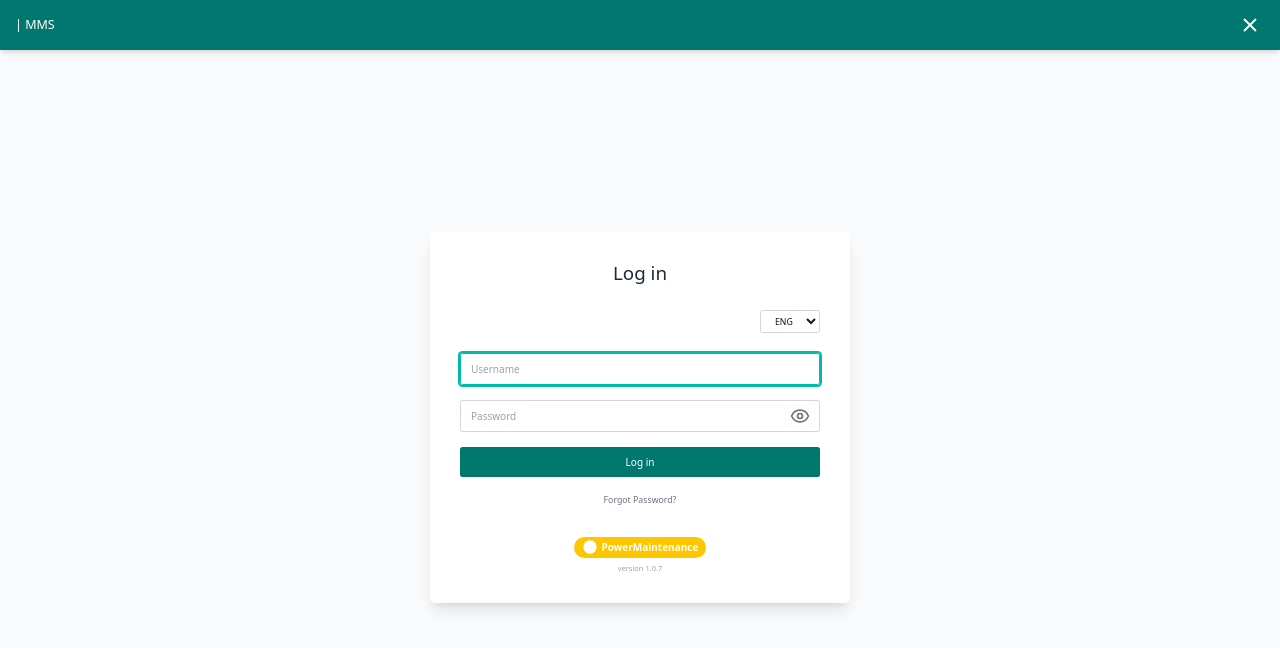
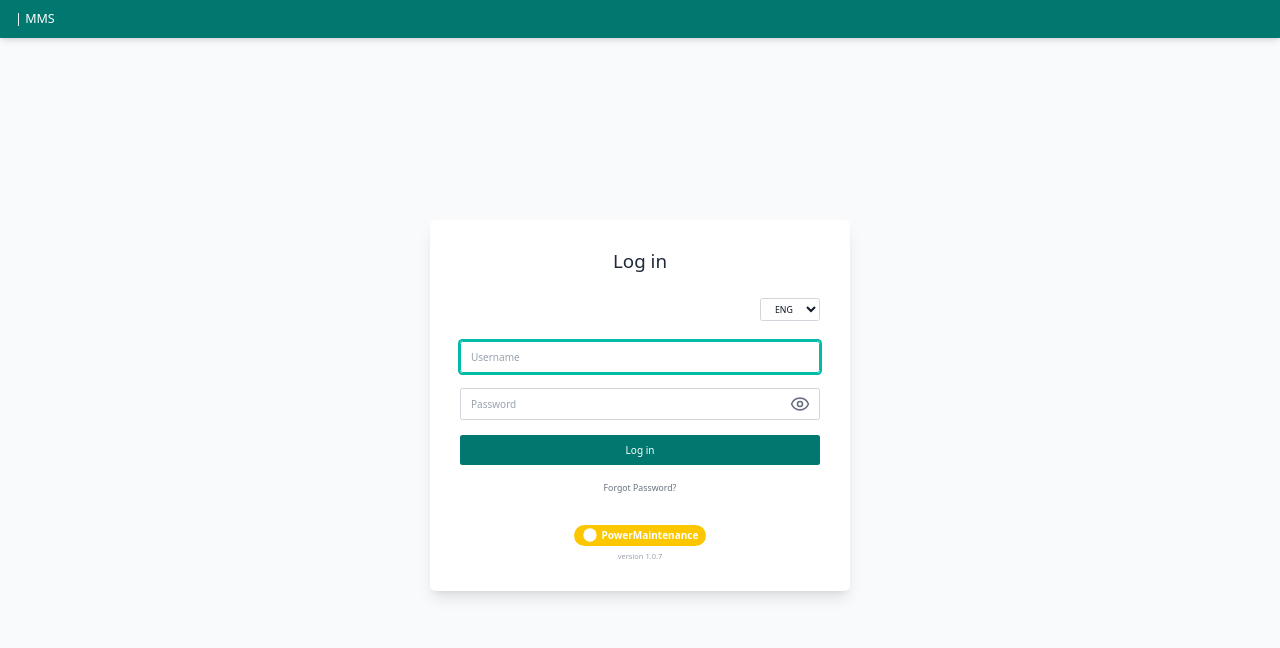
Before and after one commit to WhiteRoses1998/MMS-UI, a React (Vite) app: page /login in a window 1280 px wide. Shown: the top 648 px of the page. Built offline with nearby package versions, Linux system fonts and the light colour scheme.

Commit message:
add logout

```diff
--- a/src/components/layout/Topbar.tsx
+++ b/src/components/layout/Topbar.tsx
@@ -1,13 +1,20 @@
 // src/components/layout/Topbar.tsx
 import { Menu } from 'lucide-react';
 import { useSidebar } from '@/hooks/useSidebar';
+import { useNavigate } from 'react-router-dom'; // ← เพิ่มบรรทัดนี้
 
 export default function Topbar() {
   const { toggle } = useSidebar();
+  const navigate = useNavigate(); // ← เพิ่มบรรทัดนี้
+
+  // ← เพิ่มฟังก์ชันนี้
+  const handleLogout = () => {
+    localStorage.removeItem('isAuthenticated');
+    navigate('/login');
+  };
 
   return (
     <header className="bg-teal-700 text-white h-16 flex items-center justify-between px-4 shadow-md fixed top-0 left-0 right-0 z-20">
-      {/* Hamburger button - แสดงตลอดทุกขนาดหน้าจอ */}
       <button onClick={toggle} className="p-2 rounded hover:bg-teal-600 transition-colors">
         <Menu size={18} />
       </button>
@@ -16,7 +23,9 @@ export default function Topbar() {
 
       <div className="flex items-center gap-4">
         <span>Powerpower</span>
-        <button className="hover:underline">Logout</button>
+        <button onClick={handleLogout} className="hover:underline"> {/* ← เพิ่ม onClick */}
+          Logout
+        </button>
       </div>
     </header>
   );
--- a/src/pages/Login.tsx
+++ b/src/pages/Login.tsx
@@ -48,12 +48,6 @@ const Login: React.FC = () => {
       {/* Header */}
       <div className="bg-teal-700 text-white px-6 py-4 flex justify-between items-center shadow-md">
         <div className="text-xl font-medium">| MMS</div>
-        <button
-          aria-label="Close"
-          className="hover:bg-teal-600 p-1.5 rounded transition-colors"
-        >
-          <X size={22} />
-        </button>
       </div>
 
       {/* Main Content */}
```
